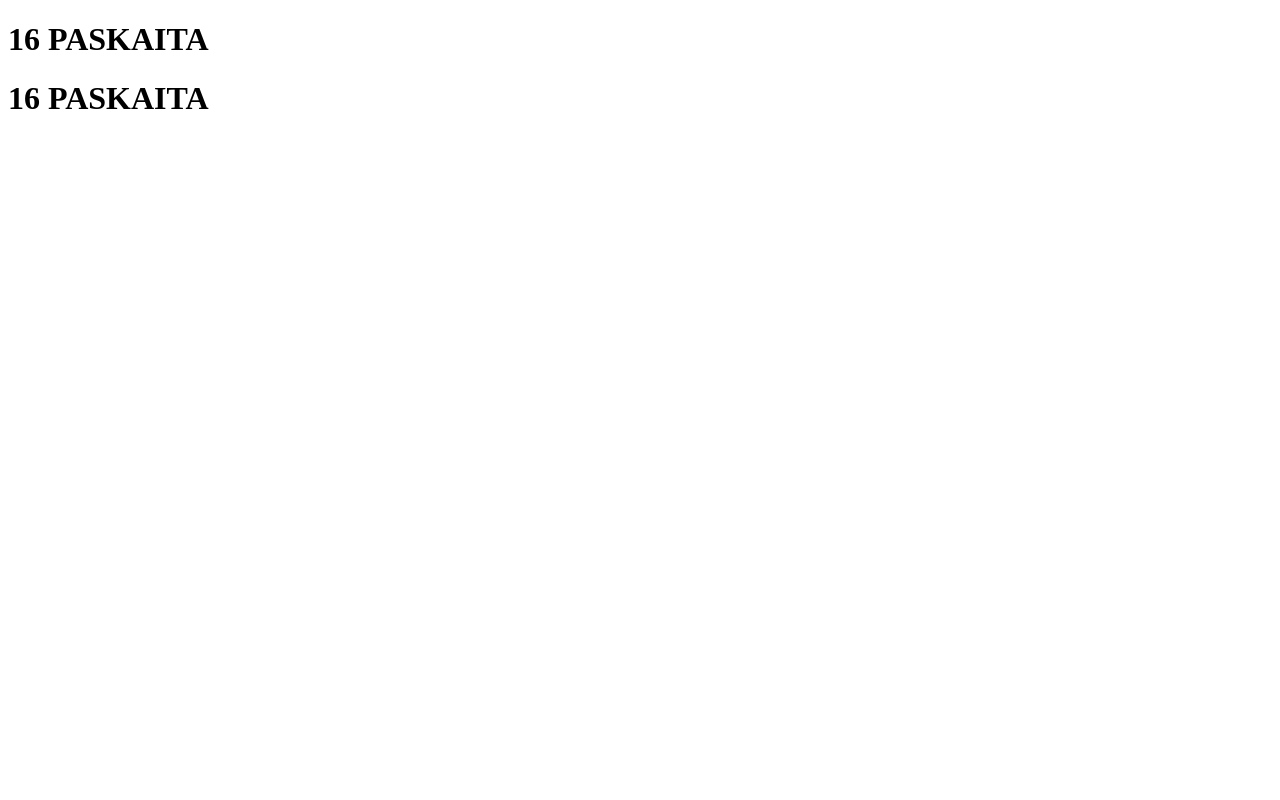
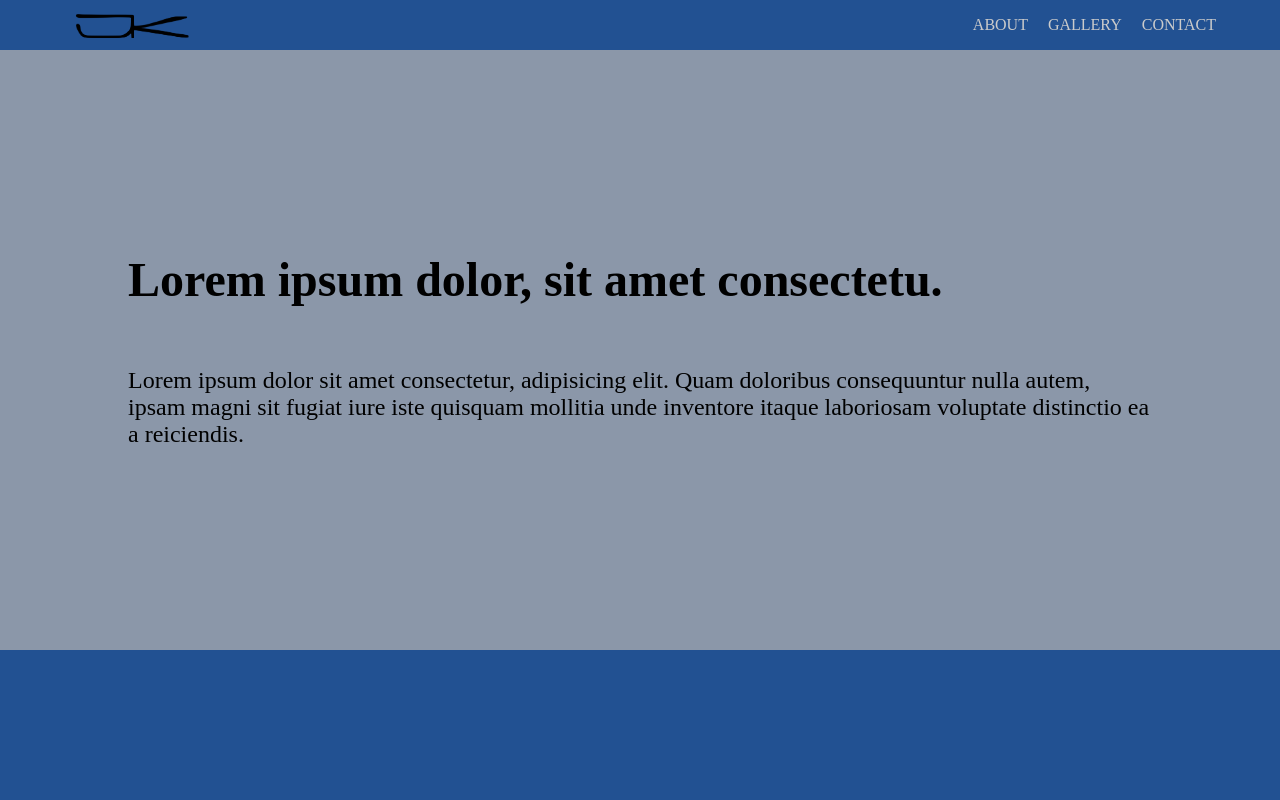
Before and after one commit to MatasCodeacademy/16-Paskaita, a plain HTML site: page index.html in a window 1280 px wide. Shown: the top 800 px of the page. Drawn offline with Linux system fonts and the light colour scheme.

Commit message:
Basic layout

```diff
--- a/index.html
+++ b/index.html
@@ -8,7 +8,25 @@
 		<link rel="stylesheet" href="styles.css" />
 	</head>
 	<body>
-		<h1>16 PASKAITA</h1>
-		<h1>16 PASKAITA</h1>
+		<header>
+			<img src="./images/spaudas3beurl.png" />
+			<div id="menu-links">
+				<a>ABOUT</a>
+				<a>GALLERY</a>
+				<a>CONTACT</a>
+			</div>
+		</header>
+
+		<section id="section-about">
+			<h1>Lorem ipsum dolor, sit amet consectetu.</h1>
+			<p>
+				Lorem ipsum dolor sit amet consectetur, adipisicing elit. Quam doloribus
+				consequuntur nulla autem, ipsam magni sit fugiat iure iste quisquam
+				mollitia unde inventore itaque laboriosam voluptate distinctio ea a
+				reiciendis.
+			</p>
+		</section>
+		<section id="section-gallery"></section>
+		<section id="section-contact"></section>
 	</body>
 </html>
--- a/styles.css
+++ b/styles.css
@@ -0,0 +1,64 @@
+* {
+	padding: 0;
+	margin: 0;
+}
+
+:root {
+	--backround-color-main: rgb(34, 81, 146);
+	--backround-color-secondary: rgb(139, 151, 169);
+}
+
+h1 {
+	font-size: 3em;
+}
+
+p {
+	font-size: 1.5em;
+}
+
+header {
+	height: 50px;
+	background-color: var(--backround-color-main);
+	display: flex;
+	justify-content: space-between;
+	padding: 0 5%;
+}
+
+header img {
+	max-height: 100%;
+}
+
+#menu-links {
+	display: flex;
+	align-items: center;
+	column-gap: 20px;
+}
+
+#menu-links a {
+	color: rgb(203, 203, 203);
+}
+
+#section-about {
+	height: 600px;
+	background-color: var(--backround-color-secondary);
+	display: flex;
+	flex-direction: column;
+	align-items: center;
+	justify-content: center;
+	row-gap: 10%;
+}
+
+#section-about p,
+#section-about h1 {
+	width: 80%;
+}
+
+#section-gallery {
+	height: 1000px;
+	background-color: var(--backround-color-main);
+}
+
+#section-contact {
+	height: 500px;
+	background-color: var(--backround-color-secondary);
+}
```
Also changed, not shown: images/spaudas3beurl.png (added).
